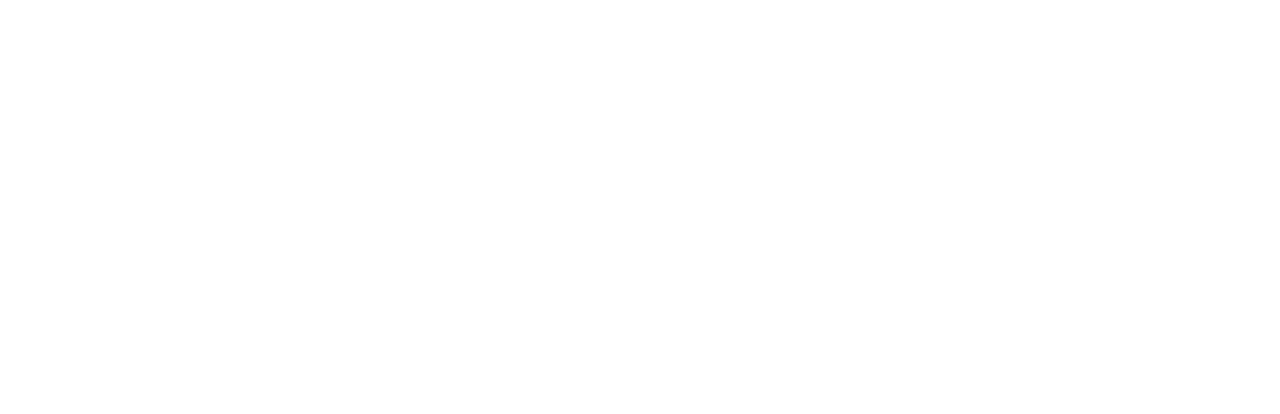
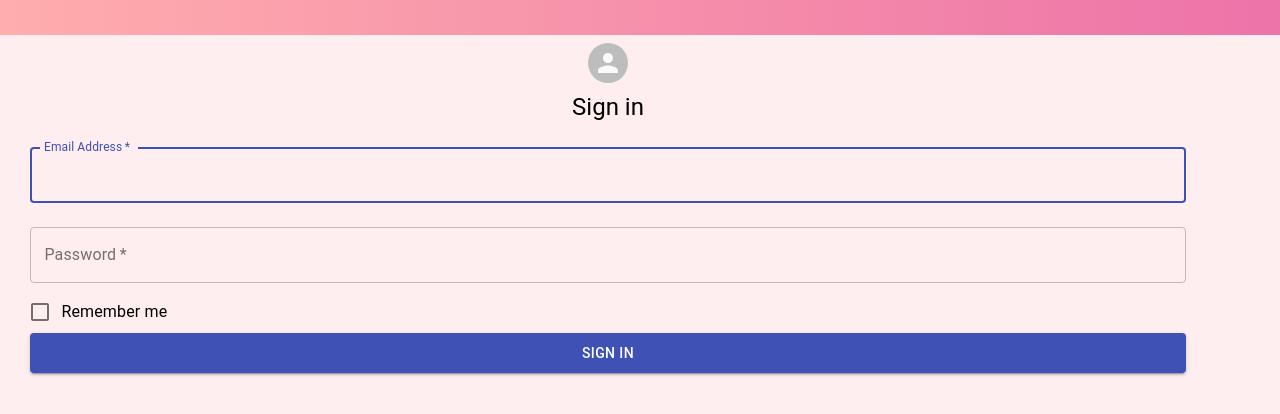
Before and after one commit to rubmaigut/habits-tracker, a React (Create React App) app in the folder frontend/: page /user/new/signup in a window 1280 px wide. Shown: the top 414 px of the page. Built offline with nearby package versions, Linux system fonts and the light colour scheme.

Commit message:
update google callback

```diff
--- a/frontend/package.json
+++ b/frontend/package.json
@@ -3,6 +3,7 @@
   "version": "0.1.0",
   "private": true,
   "dependencies": {
+    "@material-ui/core": "^4.11.4",
     "@reduxjs/toolkit": "^1.6.0",
     "@testing-library/jest-dom": "^5.12.0",
     "@testing-library/react": "^11.2.7",
--- a/frontend/src/App.js
+++ b/frontend/src/App.js
@@ -5,6 +5,7 @@
 
 import { user } from "./helpers/user-reducer";
 import UserForm from "./components/UserForm";
+import SignUp from "./components/UserForm-SignUp";
 
 const reducer = combineReducers({
   user: user.reducer,
@@ -21,6 +22,9 @@
         <Route exact path="/">
         <UserForm/>
         </Route>
+        <Route exact path="/user/new/signup">
+          <SignUp/>
+        </Route>
       </Switch>
       </main>
       </BrowserRouter>
--- /dev/null
+++ b/frontend/src/components/UserForm-SignUp.js
@@ -0,0 +1,70 @@
+import React from "react";
+
+import { useStyles } from "../styled/material-UI";
+import Avatar from "@material-ui/core/Avatar";
+import Typography from "@material-ui/core/Typography";
+import TextField from "@material-ui/core/TextField";
+import Button from "@material-ui/core/Button";
+import FormControlLabel from "@material-ui/core/FormControlLabel";
+import Checkbox from "@material-ui/core/Checkbox";
+
+import {
+    MainWrapper,
+    BorderStyle,
+    FormWrapper,
+  } from "../styled/StyledComponents";
+
+const SignUp = () => {
+  const classes = useStyles();
+
+  return (
+    <MainWrapper>
+      <BorderStyle></BorderStyle>
+      <FormWrapper>
+        <Avatar className={classes.avatar}></Avatar>
+        <Typography component="h1" variant="h5">
+          Sign in
+        </Typography>
+        <form className={classes.form} noValidate>
+          <TextField
+            variant="outlined"
+            margin="normal"
+            required
+            fullWidth
+            id="email"
+            label="Email Address"
+            name="email"
+            autoComplete="email"
+            autoFocus
+          />
+          <TextField
+            variant="outlined"
+            margin="normal"
+            required
+            fullWidth
+            name="password"
+            label="Password"
+            type="password"
+            id="password"
+            autoComplete="current-password"
+          />
+          <FormControlLabel
+            control={<Checkbox value="remember" color="primary" />}
+            label="Remember me"
+          />
+          <Button
+            type="submit"
+            fullWidth
+            variant="contained"
+            color="primary"
+            className={classes.submit}
+          >
+            {" "}
+            SIGN IN
+          </Button>
+        </form>
+      </FormWrapper>
+    </MainWrapper>
+  );
+};
+export default SignUp;
--- a/frontend/src/components/UserForm.js
+++ b/frontend/src/components/UserForm.js
@@ -1,12 +1,52 @@
-import React from 'react'
+import React from "react";
+import { Link } from "react-router-dom";
 
-import { MainWrapper } from '../styled/StyledComponents'
+import { useStyles } from "../styled/material-UI";
+import Avatar from "@material-ui/core/Avatar";
+import Typography from "@material-ui/core/Typography";
+import Button from "@material-ui/core/Button";
 
-const UserForm = ()=>{
-    return(
-        <MainWrapper>
+import {
+  MainWrapper,
+  BorderStyle,
+  FormWrapper,
+} from "../styled/StyledComponents";
 
-        </MainWrapper>
-    )
-}
-export default UserForm
+const UserForm = () => {
+  const classes = useStyles();
+
+  return (
+    <MainWrapper>
+      <BorderStyle></BorderStyle>
+      <FormWrapper>
+
+        <Avatar className={classes.avatar}></Avatar>
+
+        <Typography component="h1" variant="h4">
+          Sign in
+        </Typography>
+        <Typography component="h1" variant="h6">
+        Sign in with Google or your email
+        </Typography>
+        <Typography component="h1" variant="h5">
+        Sign in with Email
+        </Typography>
+
+        <Link to={"/user/new/signup"}>
+          <Button
+            type="submit"
+            fullWidth
+            variant="contained"
+            color="primary"
+            className={classes.submit}
+          >
+            {" "}
+            SIGN IN
+          </Button>
+        </Link>
+
+      </FormWrapper>
+    </MainWrapper>
+  );
+};
+export default UserForm;
--- a/frontend/src/index.css
+++ b/frontend/src/index.css
@@ -1,10 +1,12 @@
-body {
+html,
+body,
+#root {
+  width: 100%;
+  height: auto;
   margin: 0;
-  font-family: -apple-system, BlinkMacSystemFont, 'Segoe UI', 'Roboto', 'Oxygen',
-    'Ubuntu', 'Cantarell', 'Fira Sans', 'Droid Sans', 'Helvetica Neue',
-    sans-serif;
-  -webkit-font-smoothing: antialiased;
-  -moz-osx-font-smoothing: grayscale;
+  padding: 0;
+  display: flow-root;
+  background-color: #ffeeef;
 }
 
 code {
--- a/frontend/src/styled/StyledComponents.js
+++ b/frontend/src/styled/StyledComponents.js
@@ -1,7 +1,27 @@
 import styled from "styled-components";
 
+//mobile firts Iphone 5 320 *568
 export const MainWrapper = styled.div`
   width: 100%;
   height: 100%;
   overflow-x: auto;
 `;
+
+export const Title = styled.h1`
+  font-weight: bold;
+  margin: 10px;
+  color: black;
+`;
+
+export const BorderStyle = styled.div`
+  height: 35px;
+  background: linear-gradient(90deg, hsla(0, 100%, 84%, 1) 0%, hsla(334, 77%, 69%, 1) 100%);
+`;
+ export const FormWrapper = styled.form`
+    width: 95%;
+    margin-bottom: 10px;
+    display: flex;
+    flex-direction: column;
+    align-items: center;
+ `
+export const Div = styled.div``
--- /dev/null
+++ b/frontend/src/styled/material-UI.js
@@ -0,0 +1,16 @@
+import { makeStyles } from "@material-ui/core/styles";
+
+export const useStyles = makeStyles((theme) => ({
+  avatar: {
+    margin: theme.spacing(1),
+    backgroundColor: theme.palette.secondary.main,
+  },
+  form: {
+    width: "95%", // Fix IE 11 issue.
+    marginTop: theme.spacing(1),
+  },
+  submit: {
+    height: "40px",
+    margin: theme.spacing(3, 0, 2),
+  },
+}));
```
Also changed, not shown: 2 other files (tests, documents, lock files or other folders).
